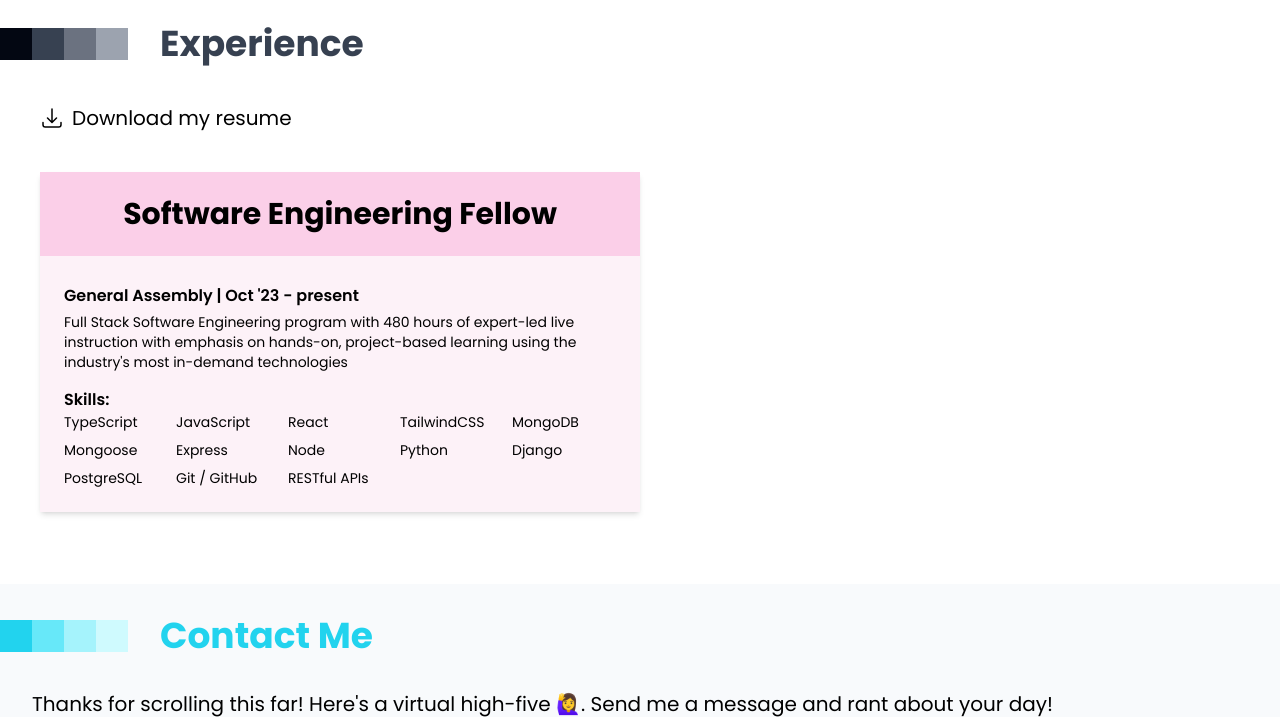
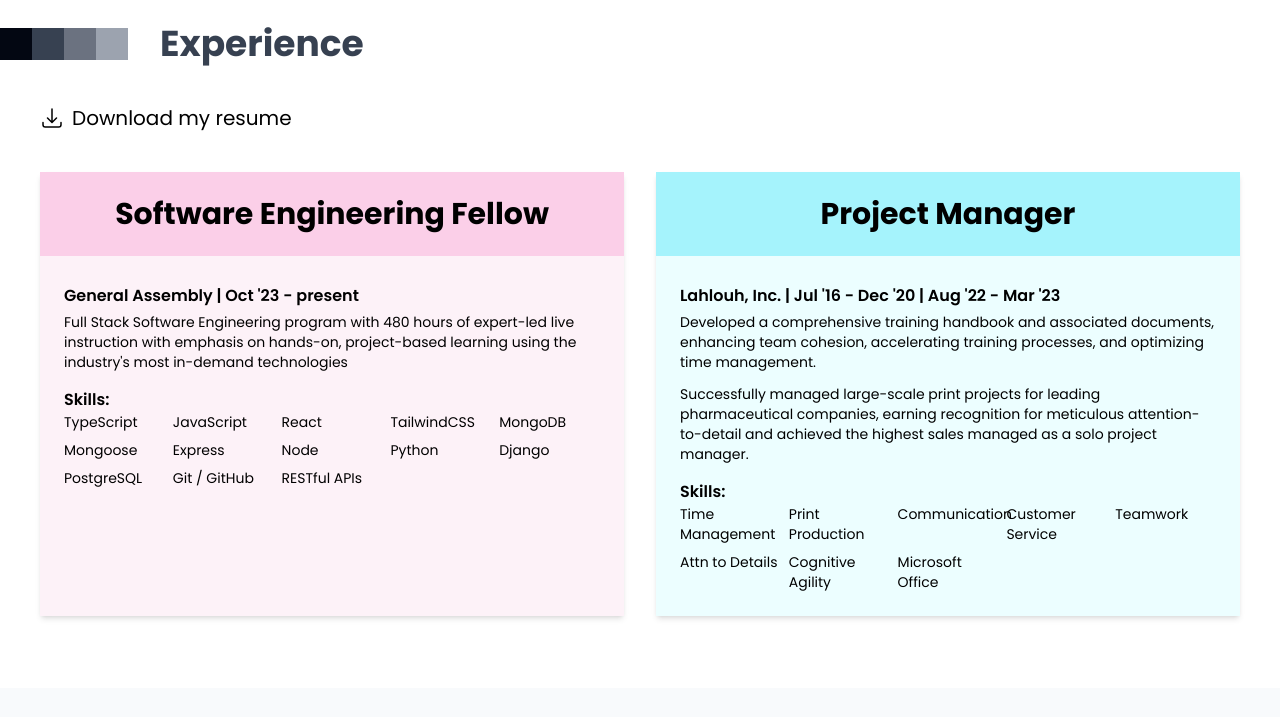
Before and after one commit to reiduf/portoflio, a website: page index.html in a window 1280 px wide. Shown: the part 2880-3597 px from the top of the page. Drawn offline with Linux system fonts and the light colour scheme.

Commit message:
adds experience

```diff
--- a/index.html
+++ b/index.html
@@ -340,14 +340,14 @@
       <h2 class="text-gray-700 text-4xl mx-4 font-bold ml-8">Experience</h2>
     </div>
 
-    <a target="blank" class="px-10 flex items-center gap-2 cursor-pointer text-xl hover:fill-pink-400 hover:text-pink-400 transition duration-200" href="./Reina DuFrene Resume.pdf" title="reina-dufrene-resume" download>
+    <a target="blank" class="inline-block px-10 flex items-center gap-2 cursor-pointer text-xl hover:fill-pink-400 hover:text-pink-400 transition duration-200" href="./Reina DuFrene Resume.pdf" title="reina-dufrene-resume" download>
       <svg xmlns="http://www.w3.org/2000/svg" viewBox="0 0 24 24" fill="currentColor" class="w-6 h-6">
         <path fill-rule="evenodd" d="M12 2.25a.75.75 0 0 1 .75.75v11.69l3.22-3.22a.75.75 0 1 1 1.06 1.06l-4.5 4.5a.75.75 0 0 1-1.06 0l-4.5-4.5a.75.75 0 1 1 1.06-1.06l3.22 3.22V3a.75.75 0 0 1 .75-.75Zm-9 13.5a.75.75 0 0 1 .75.75v2.25a1.5 1.5 0 0 0 1.5 1.5h13.5a1.5 1.5 0 0 0 1.5-1.5V16.5a.75.75 0 0 1 1.5 0v2.25a3 3 0 0 1-3 3H5.25a3 3 0 0 1-3-3V16.5a.75.75 0 0 1 .75-.75Z" clip-rule="evenodd" />
       </svg>
-      <p>Download my resume</p>
+      <span>Download my resume</span>
     </a>
-    <div class="p-10">
-      <div class="bg-pink-50 shadow-md lg:w-1/2">
+    <div class="p-10  grid lg:grid-cols-2 gap-8">
+      <div class="bg-pink-50 shadow-md">
         <div class="bg-pink-200 flex justify-center items-center py-3">
           <h3 class="lg:text-3xl text-2xl font-bold text-center p-3">Software Engineering Fellow</h3>
         </div>
@@ -369,6 +369,28 @@
             <p>PostgreSQL</p>
             <p>Git / GitHub</p>
             <p>RESTful APIs</p>
+          </div>
+        </div>
+      </div>
+
+      <div class="bg-cyan-50 shadow-md">
+        <div class="bg-cyan-200 flex justify-center items-center py-3">
+          <h3 class="lg:text-3xl text-2xl font-bold text-center p-3">Project Manager</h3>
+        </div>
+        <div class="p-6">
+          <h4 class="font-semibold my-1">Lahlouh, Inc. | Jul '16 - Dec '20 | Aug '22 - Mar '23</h4>
+          <p class="text-sm mb-3">Developed a comprehensive training handbook and associated documents, enhancing team cohesion, accelerating training processes, and optimizing time management. </p>
+          <p class="text-sm">Successfully managed large-scale print projects for leading pharmaceutical companies, earning recognition for meticulous attention-to-detail and achieved the highest sales managed as a solo project manager. </p>
+          <h4 class="font-semibold mt-4">Skills:</h4>
+          <div class="grid xl:grid-cols-5 grid-cols-3 gap-2 text-sm">
+            <p>Time Management</p>
+            <p>Print Production</p>
+            <p>Communication</p>
+            <p>Customer Service</p>
+            <p>Teamwork</p>
+            <p>Attn to Details</p>
+            <p>Cognitive Agility</p>
+            <p>Microsoft Office</p>
           </div>
         </div>
       </div>
```
Also changed, not shown: src/css/output.css.
